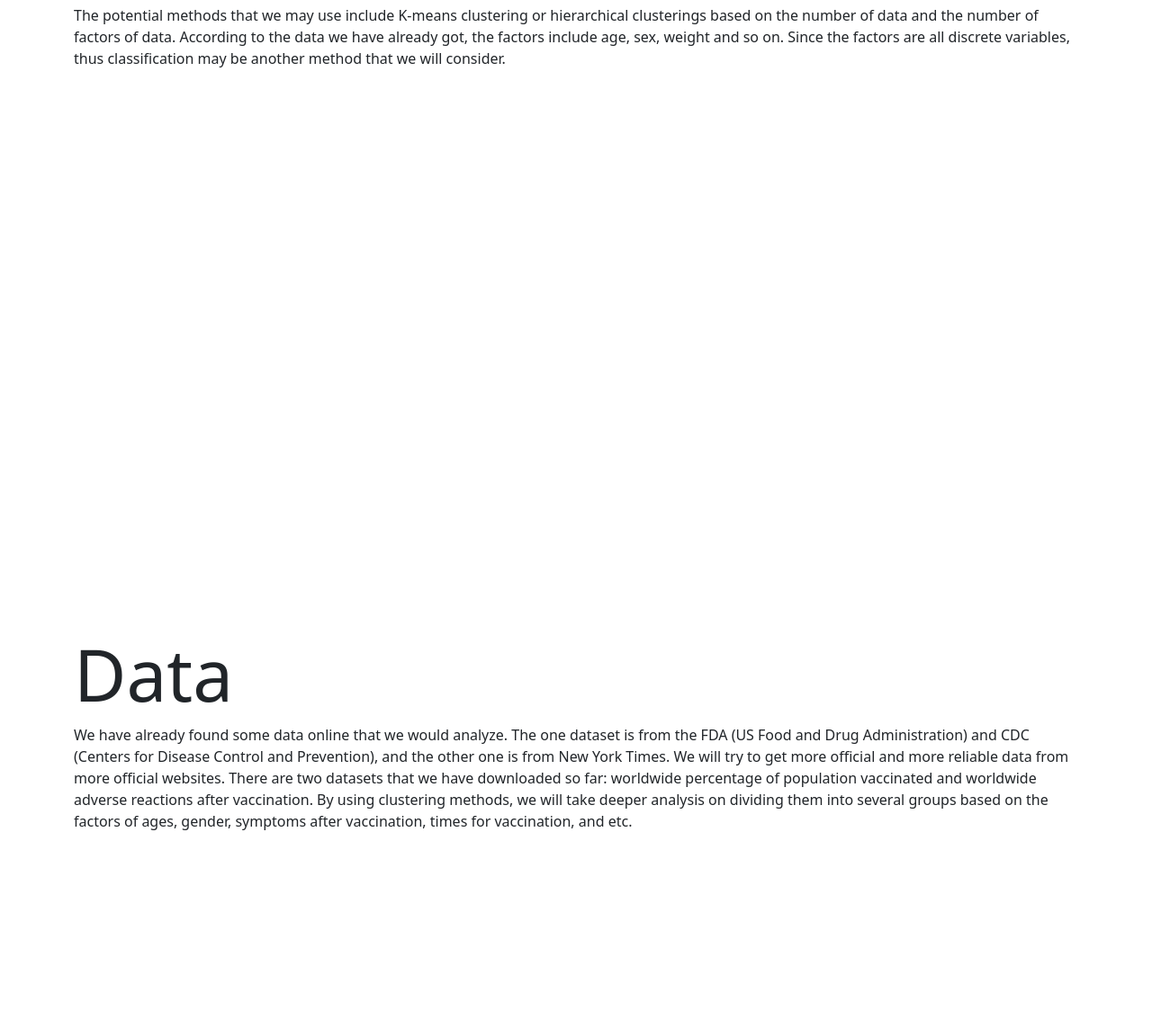
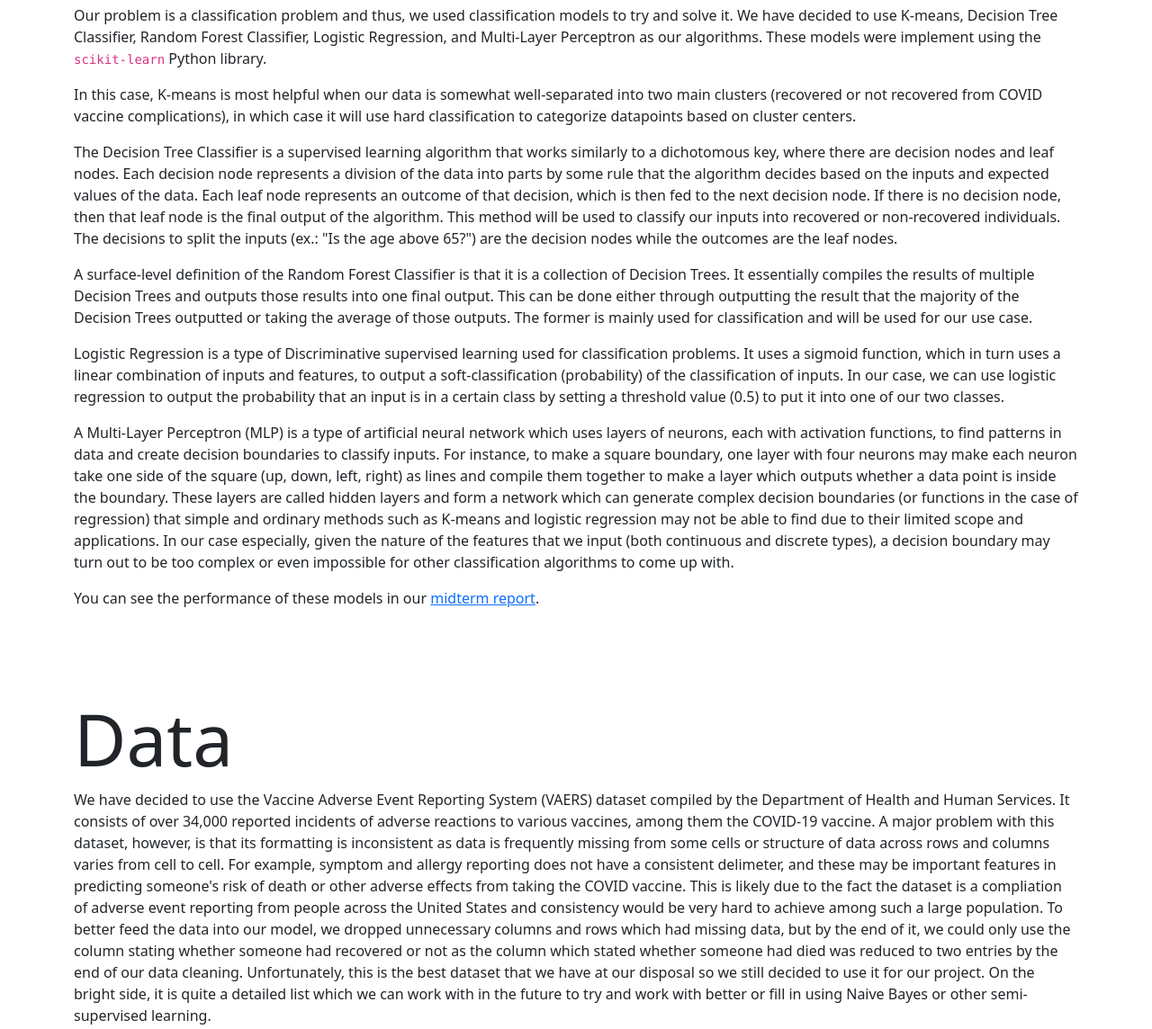
Before and after one commit to ashucha/cs-4641-project, a plain HTML site: page index.html in a window 1280 px wide. Shown: the part 1867-3011 px from the top of the page at 90% size. Drawn offline with nearby package versions, Linux system fonts and the light colour scheme.

Commit message:
add midterm report content

```diff
--- a/index.html
+++ b/index.html
@@ -113,13 +113,53 @@
             Method
         </h1>
         <p>
-            The potential methods that we may use include K-means clustering or hierarchical clusterings based on the
-            number
-            of data and the number of factors of data. According to the data we have already got, the factors include
-            age,
-            sex, weight and so on. Since the factors are all discrete variables, thus classification may be another
-            method
-            that we will consider.
+            Our problem is a classification problem and thus, we used classification models to try and solve it. We have
+            decided to use K-means, Decision Tree Classifier, Random Forest Classifier, Logistic Regression, and
+            Multi-Layer Perceptron as our algorithms. These models were implement using the <code>scikit-learn</code>
+            Python library.
+        </p>
+        <p>
+            In this case, K-means is most helpful when our data is somewhat well-separated into two main clusters
+            (recovered or not recovered from COVID vaccine complications), in which case it will use hard classification
+            to categorize datapoints based on cluster centers.
+        </p>
+        <p>
+            The Decision Tree Classifier is a supervised learning algorithm that works similarly to a dichotomous key,
+            where there are decision nodes and leaf nodes. Each decision node represents a division of the data into
+            parts by some rule that the algorithm decides based on the inputs and expected values of the data. Each leaf
+            node represents an outcome of that decision, which is then fed to the next decision node. If there is no
+            decision node, then that leaf node is the final output of the algorithm. This method will be used to
+            classify our inputs into recovered or non-recovered individuals. The decisions to split the inputs (ex.: "Is
+            the age above 65?") are the decision nodes while the outcomes are the leaf nodes.
+        </p>
+        <p>
+            A surface-level definition of the Random Forest Classifier is that it is a collection of Decision Trees. It
+            essentially compiles the results of multiple Decision Trees and outputs those results into one final output.
+            This can be done either through outputting the result that the majority of the Decision Trees outputted or
+            taking the average of those outputs. The former is mainly used for classification and will be used for our
+            use case.
+        </p>
+        <p>
+            Logistic Regression is a type of Discriminative supervised learning used for classification problems. It
+            uses a sigmoid function, which in turn uses a linear combination of inputs and features, to output a
+            soft-classification (probability) of the classification of inputs. In our case, we can use logistic
+            regression to output the probability that an input is in a certain class by setting a threshold value (0.5)
+            to put it into one of our two classes.
+        </p>
+        <p>
+            A Multi-Layer Perceptron (MLP) is a type of artificial neural network which uses layers of neurons, each
+            with activation functions, to find patterns in data and create decision boundaries to classify inputs. For
+            instance, to make a square boundary, one layer with four neurons may make each neuron take one side of the
+            square (up, down, left, right) as lines and compile them together to make a layer which outputs whether a
+            data point is inside the boundary. These layers are called hidden layers and form a network which can
+            generate complex decision boundaries (or functions in the case of regression) that simple and ordinary
+            methods such as K-means and logistic regression may not be able to find due to their limited scope and
+            applications. In our case especially, given the nature of the features that we input (both continuous and
+            discrete types), a decision boundary may turn out to be too complex or even impossible for other
+            classification algorithms to come up with.
+        </p>
+        <p>
+            You can see the performance of these models in our <a href="./midterm-report.html">midterm report</a>.
         </p>
     </section>
 
@@ -128,25 +168,21 @@
             Data
         </h1>
         <p>
-            We have already found some data online that we would analyze. The one dataset is from the FDA (US Food and
-            Drug
-            Administration) and CDC (Centers for Disease Control and Prevention), and the other one is from New York
-            Times. We
-            will try to get more official and more reliable data from more official websites. There are two datasets
-            that we
-            have downloaded so far: worldwide percentage of population vaccinated and worldwide adverse reactions after
-            vaccination. By using clustering methods, we will take deeper analysis on dividing them into several groups
-            based
-            on the factors of ages, gender, symptoms after vaccination, times for vaccination, and etc.
+            We have decided to use the Vaccine Adverse Event Reporting System (VAERS) dataset compiled by the Department
+            of Health and Human Services. It consists of over 34,000 reported incidents of adverse reactions to various
+            vaccines, among them the COVID-19 vaccine. A major problem with this dataset, however, is that its
+            formatting is inconsistent as data is frequently missing from some cells or structure of data across rows
+            and columns varies from cell to cell. For example, symptom and allergy reporting does not have a consistent
+            delimeter, and these may be important features in predicting someone's risk of death or other adverse
+            effects from taking the COVID vaccine. This is likely due to the fact the dataset is a compliation of
+            adverse event reporting from people across the United States and consistency would be very hard to achieve
+            among such a large population. To better feed the data into our model, we dropped unnecessary columns and
+            rows which had missing data, but by the end of it, we could only use the column stating whether someone had
+            recovered or not as the column which stated whether someone had died was reduced to two entries by the end
+            of our data cleaning. Unfortunately, this is the best dataset that we have at our disposal so we still
+            decided to use it for our project. On the bright side, it is quite a detailed list which we can work with in
+            the future to try and work with better or fill in using Naive Bayes or other semi-supervised learning.
         </p>
-    </section>
-
-    <section class="container" id="gantt">
-        <h1 class="display-1">
-            Gantt Chart
-        </h1>
-        <iframe class="col-lg-12"
-            src="https://docs.google.com/spreadsheets/d/e/2PACX-1vTBT74q5-KPR5MEZxuHLR9GAAU4KtLAYw_57hNiyMRV7Z7YHf-Pk2tD7eb22mdaoA/pubhtml?gid=369351077&amp;single=true&amp;widget=true&amp;headers=false"></iframe>
     </section>
 
     <section class="container" id="resDisc">
@@ -158,6 +194,23 @@
         </p>
     </section>
 
+    <section class="container" id="presentation">
+        <h1 class="display-1">
+            Presentation
+        </h1>
+        <video class="col-lg-12" src="./assets/video/project-proposal.mp4" controls>
+
+        </video>
+    </section>
+
+    <section class="container" id="gantt">
+        <h1 class="display-1">
+            Gantt Chart
+        </h1>
+        <iframe class="col-lg-12"
+            src="https://docs.google.com/spreadsheets/d/e/2PACX-1vTBT74q5-KPR5MEZxuHLR9GAAU4KtLAYw_57hNiyMRV7Z7YHf-Pk2tD7eb22mdaoA/pubhtml?gid=369351077&amp;single=true&amp;widget=true&amp;headers=false"></iframe>
+    </section>
+
     <script src="https://cdn.jsdelivr.net/npm/bootstrap@5.2.0-beta1/dist/js/bootstrap.bundle.min.js"
         integrity="sha384-pprn3073KE6tl6bjs2QrFaJGz5/SUsLqktiwsUTF55Jfv3qYSDhgCecCxMW52nD2"
         crossorigin="anonymous"></script>
```
